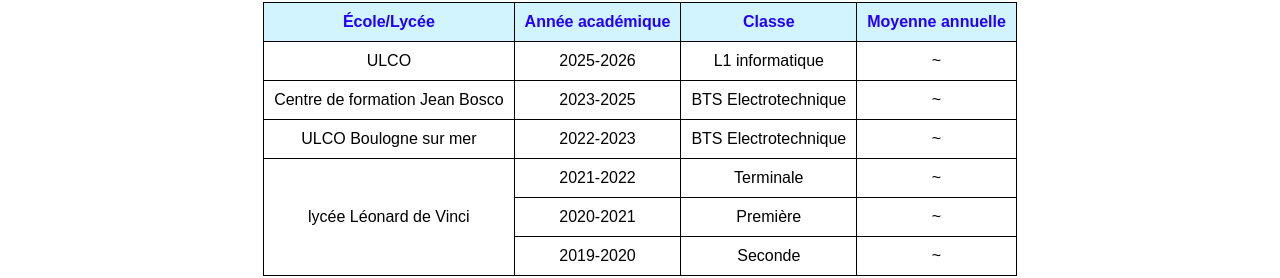
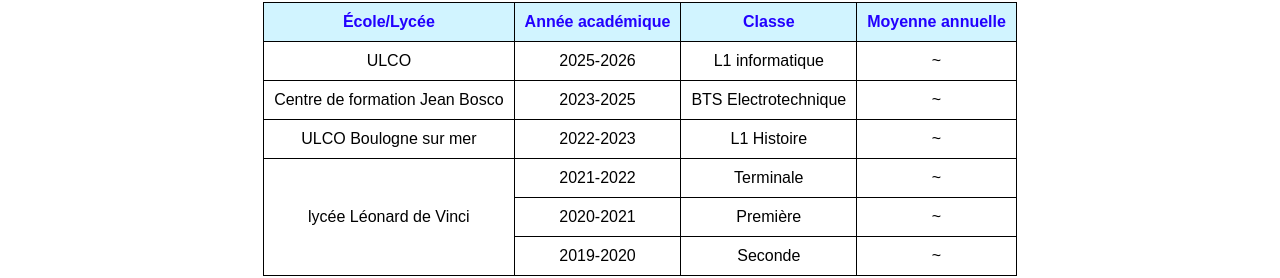
Before and after one commit to Allan-2b/mon-portfolio, a plain HTML site: page pages/parcours.html in a window 1280 px wide. Shown: the part 174-452 px from the top of the page. Drawn offline with Linux system fonts and the light colour scheme.

Commit message:
Update parcours.html

```diff
--- a/pages/parcours.html
+++ b/pages/parcours.html
@@ -44,7 +44,7 @@
                 <tr>
                     <td>ULCO Boulogne sur mer</td>
                     <td>2022-2023</td>
-                    <td>BTS Electrotechnique</td>
+                    <td>L1 Histoire</td>
                     <td>~</td>
                 </tr>
                 <tr>
@@ -71,4 +71,5 @@
 </body>
 
 
+
 </html>
```
